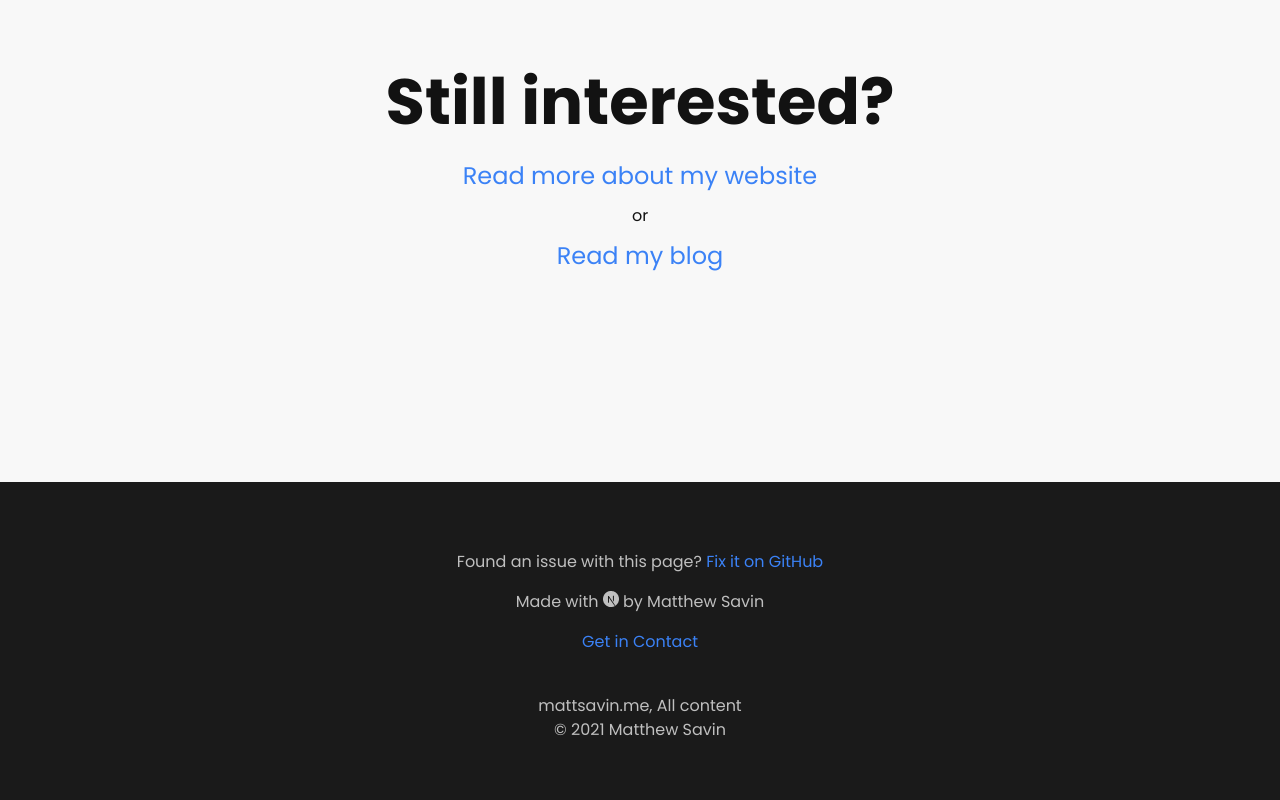
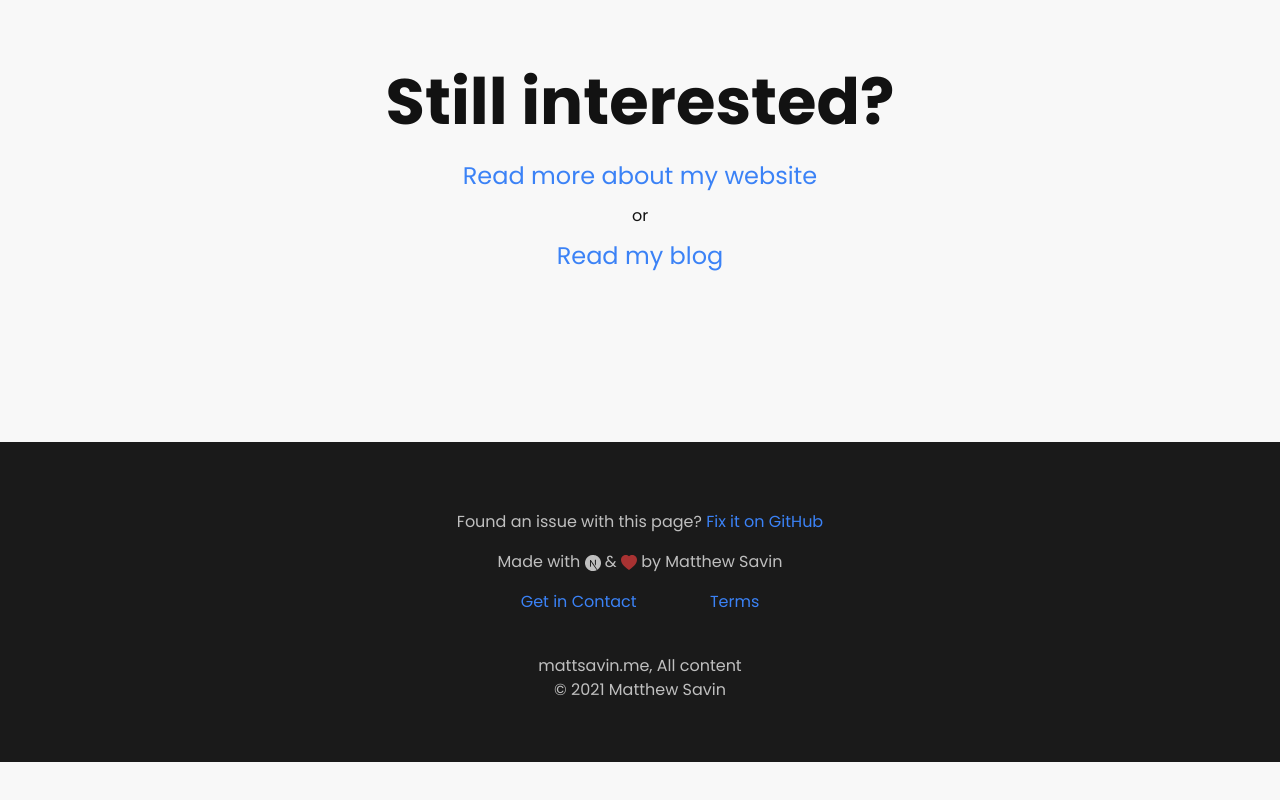
Before and after one commit to mattsavin/mattsavin.me, a Next.js app: page / in a window 1280 px wide. Shown: the part 1892-2692 px from the top of the page. After the commit the page ends 2654 px from the top, so only its background shows below. Built offline with nearby package versions, Linux system fonts and the light colour scheme.

Commit message:
complete footer, remove padding-bottom from all pages, place about.tsx title inside correct div

```diff
--- a/components/footer.tsx
+++ b/components/footer.tsx
@@ -2,7 +2,9 @@
 
 import {NextPage} from "next";
 import styles from "../styles/footer.module.css";
+import Link from "next/link";
 import { SiNextdotjs } from "react-icons/si";
+import { BsHeartFill } from "react-icons/bs";
 
 const Footer: NextPage = () => {
     if (process.env.NODE_ENV == "production") {
@@ -30,9 +32,16 @@ const Footer: NextPage = () => {
                             </span>
                             <span className={styles.footerSection}>
                                 <h2>Made with&nbsp;
-                                    <a href={"https://nextjs.org/"} className={styles.inlineIcon}>
-                                        <SiNextdotjs />
+                                    <a
+                                        href={"https://nextjs.org/"}
+                                        className={styles.inlineIcon}
+                                        target={"_blank"}
+                                        rel={"noreferrer"}
+                                    >
+                                        <SiNextdotjs className={styles.inlineIcon}/>
                                     </a>
+                                    &nbsp;&&nbsp;
+                                    <BsHeartFill className={`${styles.inlineIcon} ${styles.redIcon}`} />
                                     &nbsp;by Matthew Savin</h2>
                             </span>
                             <div className={styles.rowGroup}>
@@ -41,6 +50,15 @@ const Footer: NextPage = () => {
                                         <a href={"mailto:matt.asavin@gmail.com"}>
                                         Get in Contact
                                         </a>
+                                    </h1>
+                                </span>
+                                <span className={`${styles.rowSection} ${styles.footerSection}`}>
+                                    <h1>
+                                        <Link href={"/terms"}>
+                                            <a>
+                                            Terms
+                                            </a>
+                                        </Link>
                                     </h1>
                                 </span>
                             </div>
--- a/pages/about.tsx
+++ b/pages/about.tsx
@@ -9,9 +9,8 @@ const About: NextPage = () => {
     return (
         <>
             <main className={styles.main}>
-                <h1 className={styles.title}>About My Website</h1>
-
                 <div className={styles.article}>
+                    <h1 className={styles.title}>About My Website</h1>
                     <div className={styles.intro}>
                         <h2 className={styles.intro}>All the technical details</h2>
                         <h4 className={styles.author}>Matthew Savin · Dec 11 2021</h4>
--- a/styles/footer.module.css
+++ b/styles/footer.module.css
@@ -79,6 +79,11 @@
     display: inline-flex;
     text-decoration: none;
     color: var(--footer-text-color);
+    vertical-align: middle;
+}
+
+.redIcon {
+    color: #a83232;
 }
 
 .tempFooter {
--- a/styles/globals.css
+++ b/styles/globals.css
@@ -68,7 +68,6 @@ code {
 }
 
 svg {
-    margin-top: -0.1em;
     vertical-align: middle;
 }
 
--- a/styles/layout.module.css
+++ b/styles/layout.module.css
@@ -6,5 +6,5 @@
 }
 
 .contentWrap {
-    padding-bottom: 2.5rem;
+
 }
```
